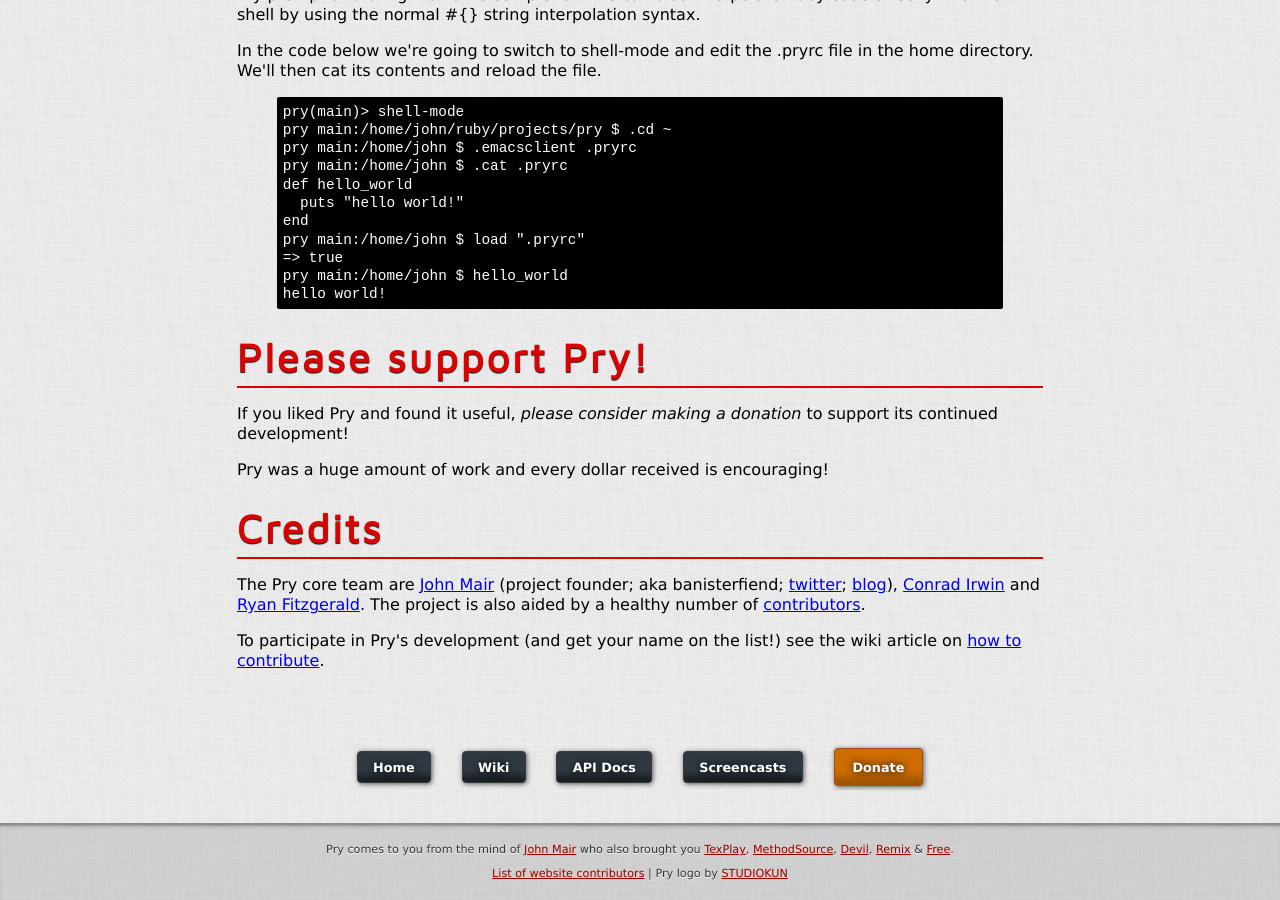
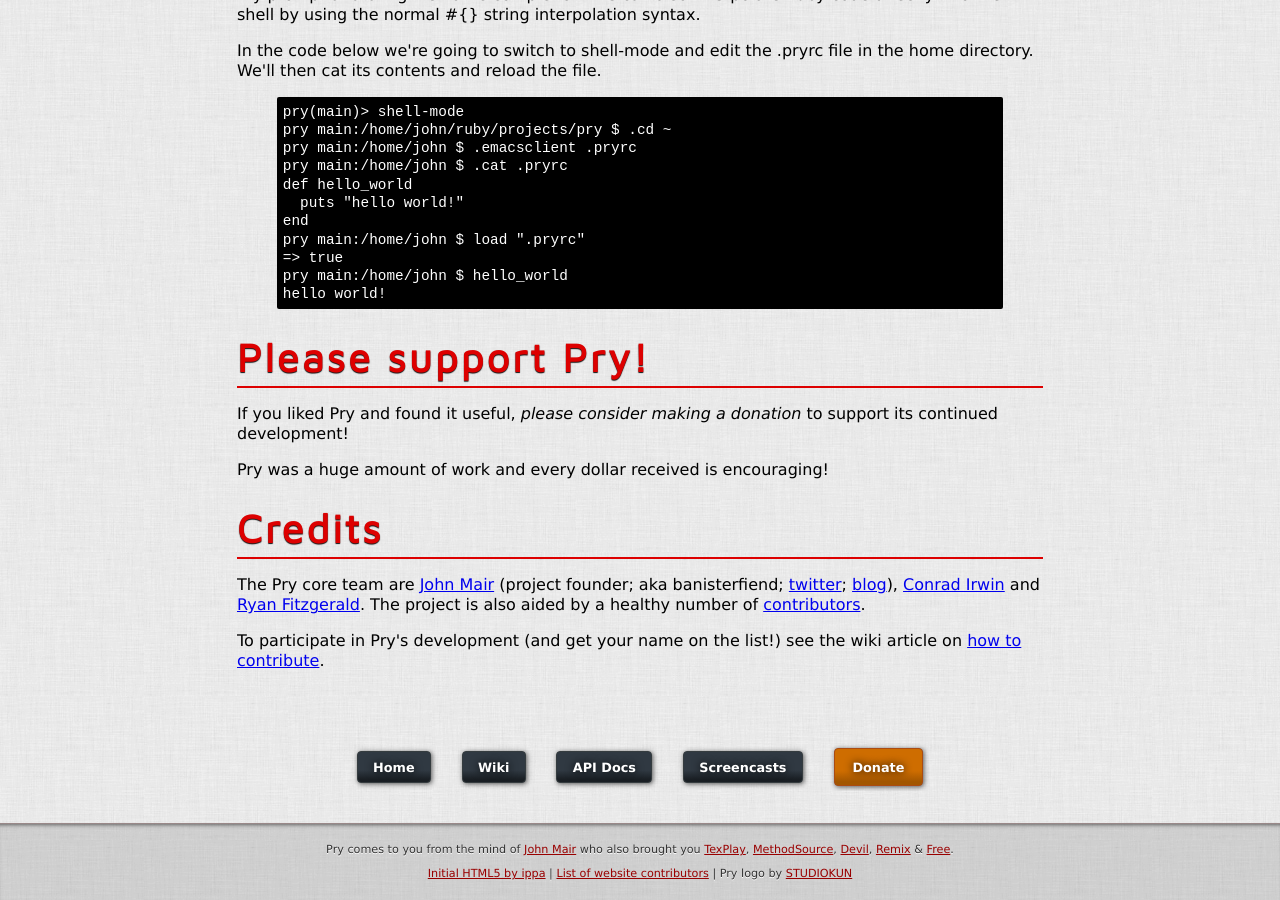
Before and after one commit to pry/pry.github.io, a Jekyll site: the page built from index.html, in a window 1280 px wide and 900 px high, scrolled down 3624 px. Built offline with Jekyll 4.4.1, drawn with Linux system fonts in a browser that asks for light colours.

Commit message:
bringing back original link love for initial website creator with banisters permission

```diff
--- a/_includes/footer.html
+++ b/_includes/footer.html
@@ -9,6 +9,7 @@
   </p>
 
   <p>
+    <a href="http://ippa.se/">Initial HTML5 by ippa</a> |
     <a href="https://github.com/pry/pry.github.com/contributors">List of website contributors</a> |
     Pry logo by <a href="http://www.studiokun.co.cc">STUDIOKUN</a>
   </p>
```
